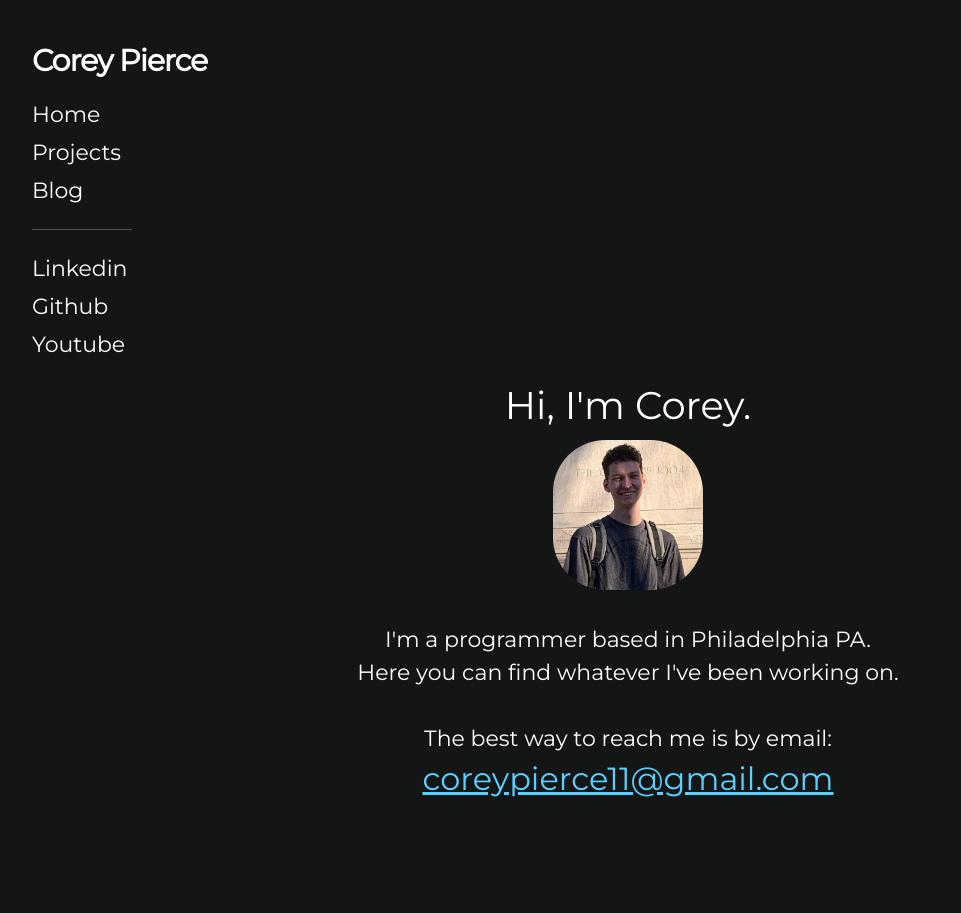
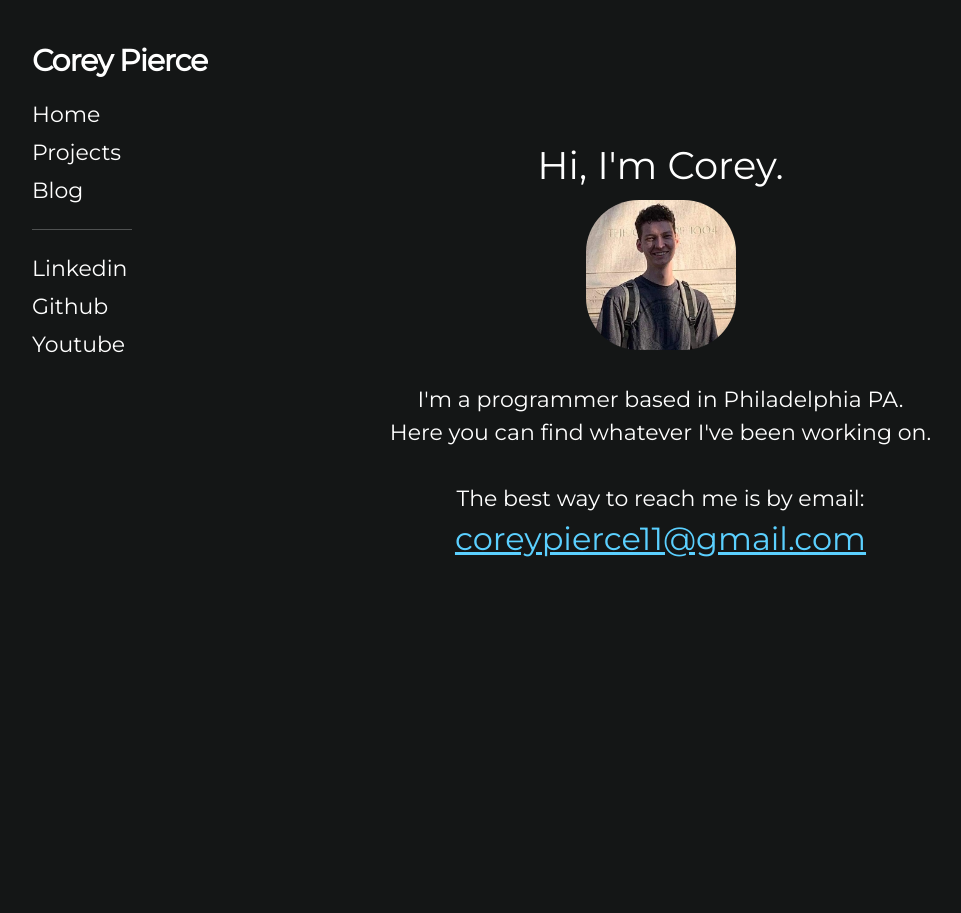
Before and after one commit to coreyp7/coreyp7.github.io, a Jekyll site: the page built from index.html, in a window 1280 px wide. Shown: the whole page, without its empty margins (12-973 px from the left). Built offline with Jekyll 4.4.1, drawn with Linux system fonts in a browser that asks for light colours; nearby versions of some CDN libraries.

Commit message:
Improve behavior, but a little off center now
Works better on 1440p I think, need to test later

```diff
--- a/assets/styles.css
+++ b/assets/styles.css
@@ -69,10 +69,12 @@
     margin: 10px 0;
 }
 
-/* Vertical navbar shit. */
+/* Vertical navbar. */
 nav {
     display: absolute;
     float: left;
+    margin-bottom: -5000px;
+	/* overflow: hidden; */
 }
 
 li {
@@ -100,15 +102,25 @@
     color: rgb(255, 81, 110);
 }
 
+.page-content {
+	padding-left: 65px;
+}
+
+
 /*
  * When window is small enough, just have navbar take up whole
  * width of window so that the site contents go below navbar.
  */
-@media only screen and (max-width: 1400px) {
+@media only screen and (max-width: 600px) {
     nav {
         display: absolute;
         float: left;
         width: 100%;
+        margin-bottom: 0px;
+    }
+
+    .page-content {
+        padding-left: 0px;
     }
 }
 
```
